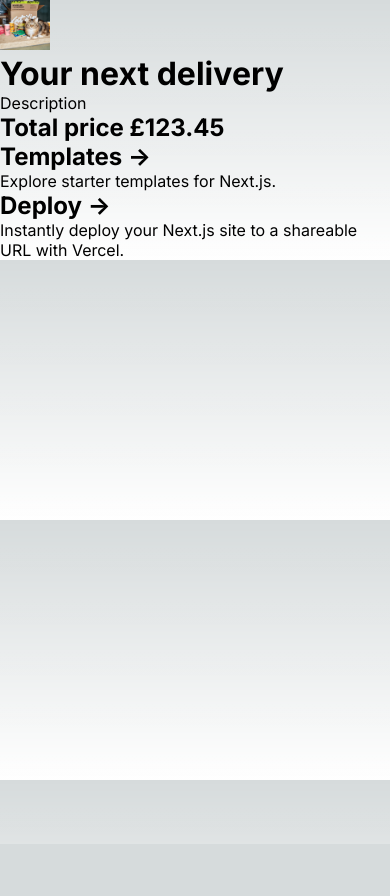
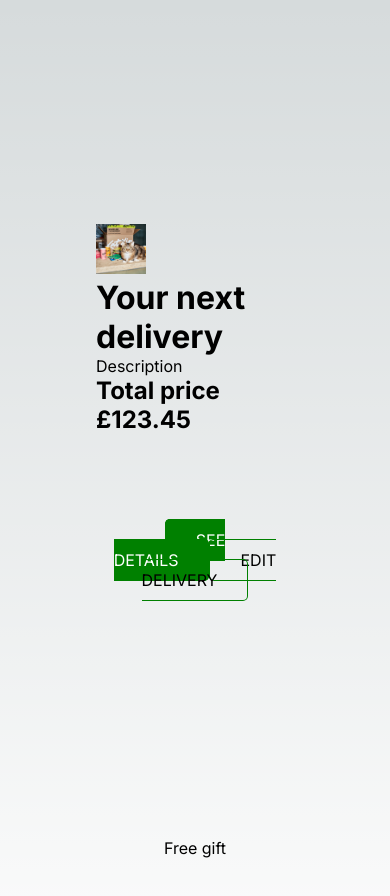
Before and after one commit to matt-newman/special-octo-enigma, a Next.js app: page /customer in a window 390 px wide. Shown: the top 896 px of the page. Before the commit the page ends 844 px from the top, so only its background shows below. Built offline with nearby package versions, Linux system fonts and the light colour scheme.

Commit message:
Skeletal UI

```diff
--- a/src/app/customer/customer.module.css
+++ b/src/app/customer/customer.module.css
@@ -0,0 +1,46 @@
+.main {
+    display: flex;
+    flex-direction: column;
+    justify-content: space-between;
+    align-items: center;
+    padding: 6rem;
+    min-height: 100vh;
+}
+
+.grid a {
+    border: solid 1px green;
+    border-radius: 5px;
+    text-transform: uppercase;
+    padding: 10px 30px;
+}
+
+.grid .buttonGreen {
+    background-color: green;
+    color: white;
+}
+
+/* Mobile */
+@media (max-width: 700px) {
+    .grid {
+        grid-template-columns: 1fr;
+        margin-bottom: 120px;
+        max-width: 320px;
+        text-align: center;
+    }
+
+    .center {
+        padding: 8rem 0 6rem;
+    }
+
+    .center::before {
+        transform: none;
+        height: 300px;
+    }
+}
+
+/* Tablet and Smaller Desktop */
+@media (min-width: 701px) and (max-width: 1120px) {
+    .grid {
+        grid-template-columns: repeat(2, 50%);
+    }
+}
--- a/src/app/customer/page.tsx
+++ b/src/app/customer/page.tsx
@@ -27,30 +27,26 @@ export default function Customer() {
 
       <div className={styles.grid}>
         <a
-          href="https://vercel.com/templates?framework=next.js&utm_source=create-next-app&utm_medium=appdir-template&utm_campaign=create-next-app"
-          className={styles.card}
+          href="#details"
+          className={styles.buttonGreen}
           target="_blank"
           rel="noopener noreferrer"
         >
-          <h2>
-            Templates <span>-&gt;</span>
-          </h2>
-          <p>Explore starter templates for Next.js.</p>
+          See details
         </a>
 
         <a
-          href="https://vercel.com/new?utm_source=create-next-app&utm_medium=appdir-template&utm_campaign=create-next-app"
-          className={styles.card}
+          href="#delivery"
+          // className={styles.button}
           target="_blank"
           rel="noopener noreferrer"
         >
-          <h2>
-            Deploy <span>-&gt;</span>
-          </h2>
-          <p>
-            Instantly deploy your Next.js site to a shareable URL with Vercel.
-          </p>
+          Edit delivery
         </a>
+      </div>
+
+      <div className={styles.center}>
+        Free gift
       </div>
 
     </main>
--- a/src/app/globals.css
+++ b/src/app/globals.css
@@ -40,39 +40,6 @@
   --card-border-rgb: 131, 134, 135;
 }
 
-@media (prefers-color-scheme: dark) {
-  :root {
-    --foreground-rgb: 255, 255, 255;
-    --background-start-rgb: 0, 0, 0;
-    --background-end-rgb: 0, 0, 0;
-
-    --primary-glow: radial-gradient(rgba(1, 65, 255, 0.4), rgba(1, 65, 255, 0));
-    --secondary-glow: linear-gradient(
-      to bottom right,
-      rgba(1, 65, 255, 0),
-      rgba(1, 65, 255, 0),
-      rgba(1, 65, 255, 0.3)
-    );
-
-    --tile-start-rgb: 2, 13, 46;
-    --tile-end-rgb: 2, 5, 19;
-    --tile-border: conic-gradient(
-      #ffffff80,
-      #ffffff40,
-      #ffffff30,
-      #ffffff20,
-      #ffffff10,
-      #ffffff10,
-      #ffffff80
-    );
-
-    --callout-rgb: 20, 20, 20;
-    --callout-border-rgb: 108, 108, 108;
-    --card-rgb: 100, 100, 100;
-    --card-border-rgb: 200, 200, 200;
-  }
-}
-
 * {
   box-sizing: border-box;
   padding: 0;
@@ -99,9 +66,3 @@ a {
   color: inherit;
   text-decoration: none;
 }
-
-@media (prefers-color-scheme: dark) {
-  html {
-    color-scheme: dark;
-  }
-}
```
Also changed, not shown: src/app/page.module.css (+0 -39 lines).
